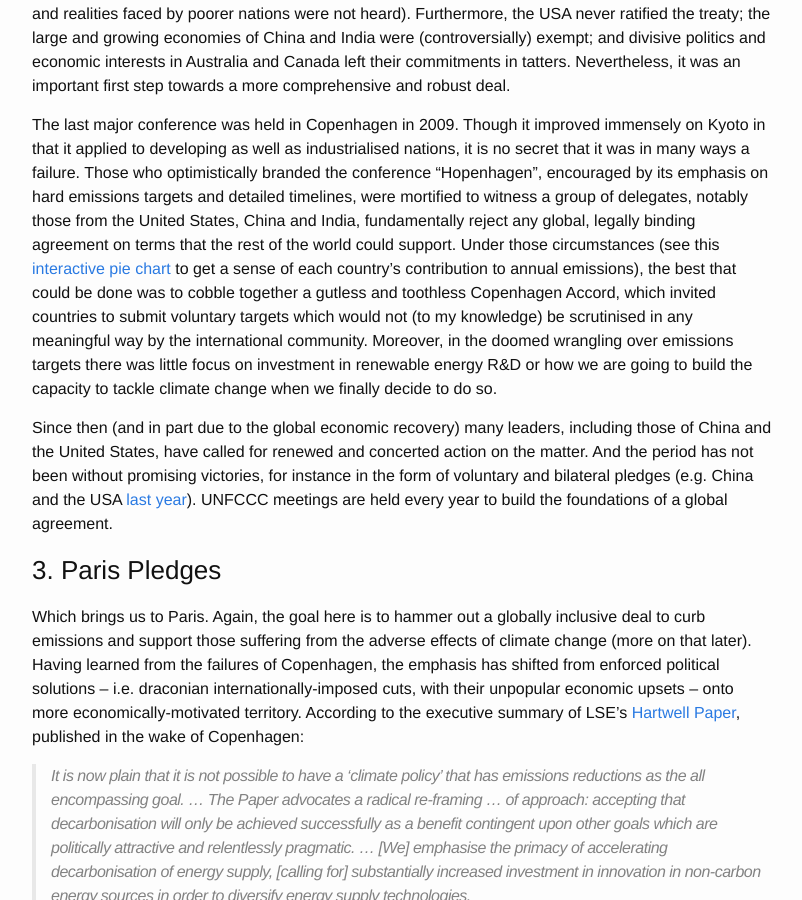
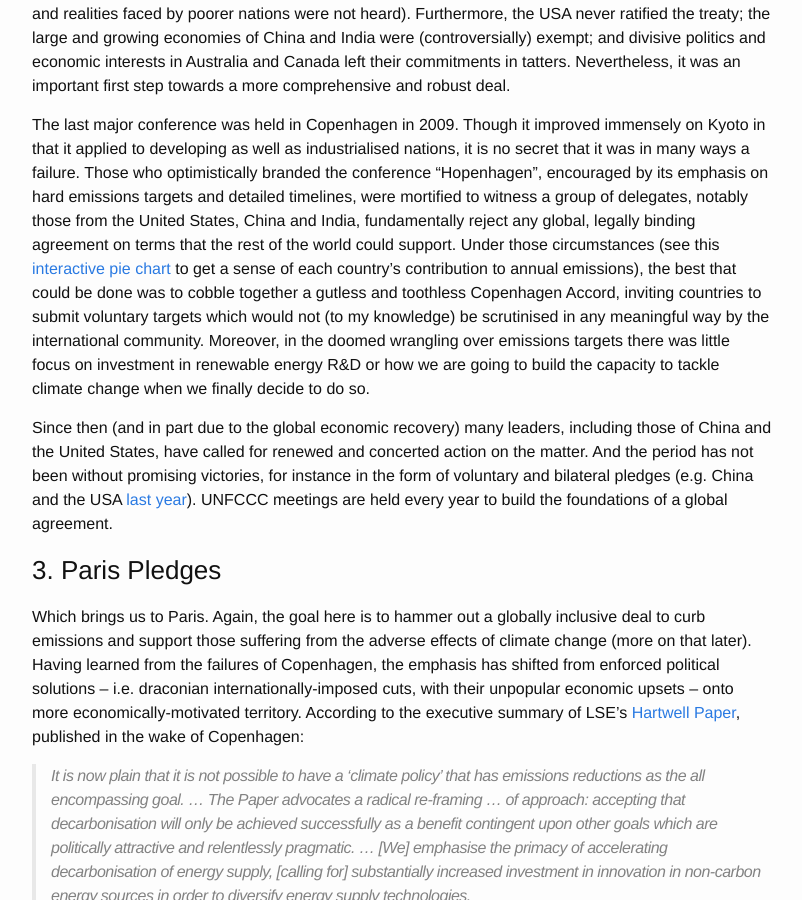
Before and after one commit to Allium/WithoutHeadOrFoot, a Jekyll site: the page built from _posts/2015-11-28-Paris-Climate-Conference.md, in a window 1280 px wide and 900 px high, scrolled down 1194 px. Shown: the whole window, without its empty margins (238-1040 px from the left). Built offline with Jekyll 4.4.1, drawn with Linux system fonts in a browser that asks for light colours; comment, search, counter and statistics services are not loaded.

```diff
--- /dev/null
+++ b/CNAME
@@ -0,0 +1 @@
+catosandford.org
--- a/_posts/2015-11-28-Paris-Climate-Conference.md
+++ b/_posts/2015-11-28-Paris-Climate-Conference.md
@@ -22,7 +22,7 @@ The burden for leadership and action falls on industrially developed countries,
 
 Past deals brokered by the UN have met with varying success. The Kyoto Protocol of 1997 (and its extension in 2012) represented a milestone in international climate treaties, as ratifying states were bound into a legal agreement to reduce GHG emissions. Targets were modest (a 5% average reduction compared with 1990 levels by 2012), and only industrialised countries were involved (so the concerns and realities faced by poorer nations were not heard). Furthermore, the USA never ratified the treaty; the large and growing economies of China and India were (controversially) exempt; and divisive politics and economic interests in Australia and Canada left their commitments in tatters. Nevertheless, it was an important first step towards a more comprehensive and robust deal.
 
-The last major conference was held in Copenhagen in 2009. Though it improved immensely on Kyoto in that it applied to developing as well as industrialised nations, it is no secret that it was in many ways a failure. Those who optimistically branded the conference "Hopenhagen", encouraged by its emphasis on hard emissions targets and detailed timelines, were mortified to witness a group of delegates, notably those from the United States, China and India, fundamentally reject any global, legally binding agreement on terms that the rest of the world could support. Under those circumstances (see this [interactive pie chart](http://www.wri.org/blog/2015/06/infographic-what-do-your-countrys-emissions-look) to get a sense of each country's contribution to annual emissions), the best that could be done was to cobble together a gutless and toothless Copenhagen Accord, which invited countries to submit voluntary targets which would not (to my knowledge) be scrutinised in any meaningful way by the international community. Moreover, in the doomed wrangling over emissions targets there was little focus on investment in renewable energy R&D or how we are going to build the capacity to tackle climate change when we finally decide to do so.
+The last major conference was held in Copenhagen in 2009. Though it improved immensely on Kyoto in that it applied to developing as well as industrialised nations, it is no secret that it was in many ways a failure. Those who optimistically branded the conference "Hopenhagen", encouraged by its emphasis on hard emissions targets and detailed timelines, were mortified to witness a group of delegates, notably those from the United States, China and India, fundamentally reject any global, legally binding agreement on terms that the rest of the world could support. Under those circumstances (see this [interactive pie chart](http://www.wri.org/blog/2015/06/infographic-what-do-your-countrys-emissions-look) to get a sense of each country's contribution to annual emissions), the best that could be done was to cobble together a gutless and toothless Copenhagen Accord, inviting countries to submit voluntary targets which would not (to my knowledge) be scrutinised in any meaningful way by the international community. Moreover, in the doomed wrangling over emissions targets there was little focus on investment in renewable energy R&D or how we are going to build the capacity to tackle climate change when we finally decide to do so.
 
 Since then (and in part due to the global economic recovery) many leaders, including those of China and the United States, have called for renewed and concerted action on the matter. And the period has not been without promising victories, for instance in the form of voluntary and bilateral pledges (e.g. China and the USA [last year](https://www.whitehouse.gov/the-press-office/2014/11/11/us-china-joint-announcement-climate-change)). UNFCCC meetings are held every year to build the foundations of a global agreement.
 
```
